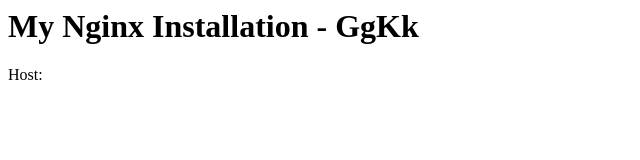
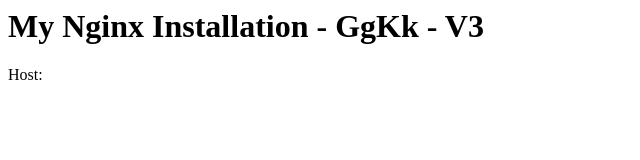
Before and after one commit to GgKkNC/test-01, a plain HTML site: page index.html in a window 1280 px wide. Shown: the full height of the page, 0-640 px from the left. Drawn offline with Linux system fonts and the light colour scheme.

Commit message:
V3 for test

```diff
--- a/index.html
+++ b/index.html
@@ -1,6 +1,6 @@
 <html>
 <body>
-    <h1>My Nginx Installation - GgKk</h1>
+    <h1>My Nginx Installation - GgKk - V3</h1>
     Host: <!--#echo var="HOSTNAME" -->
 </body>
 </html>
```
Also changed, not shown: 1 other file.
